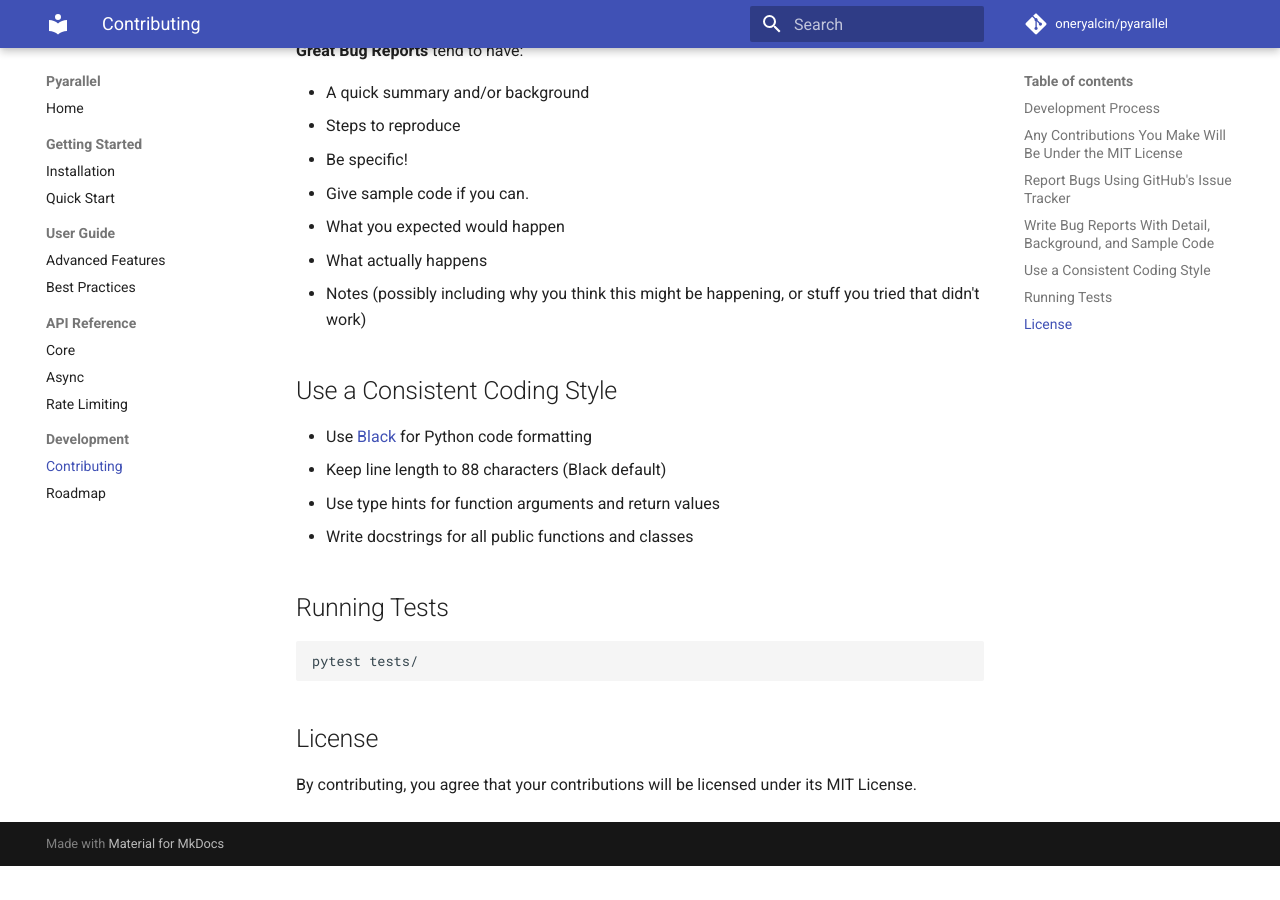
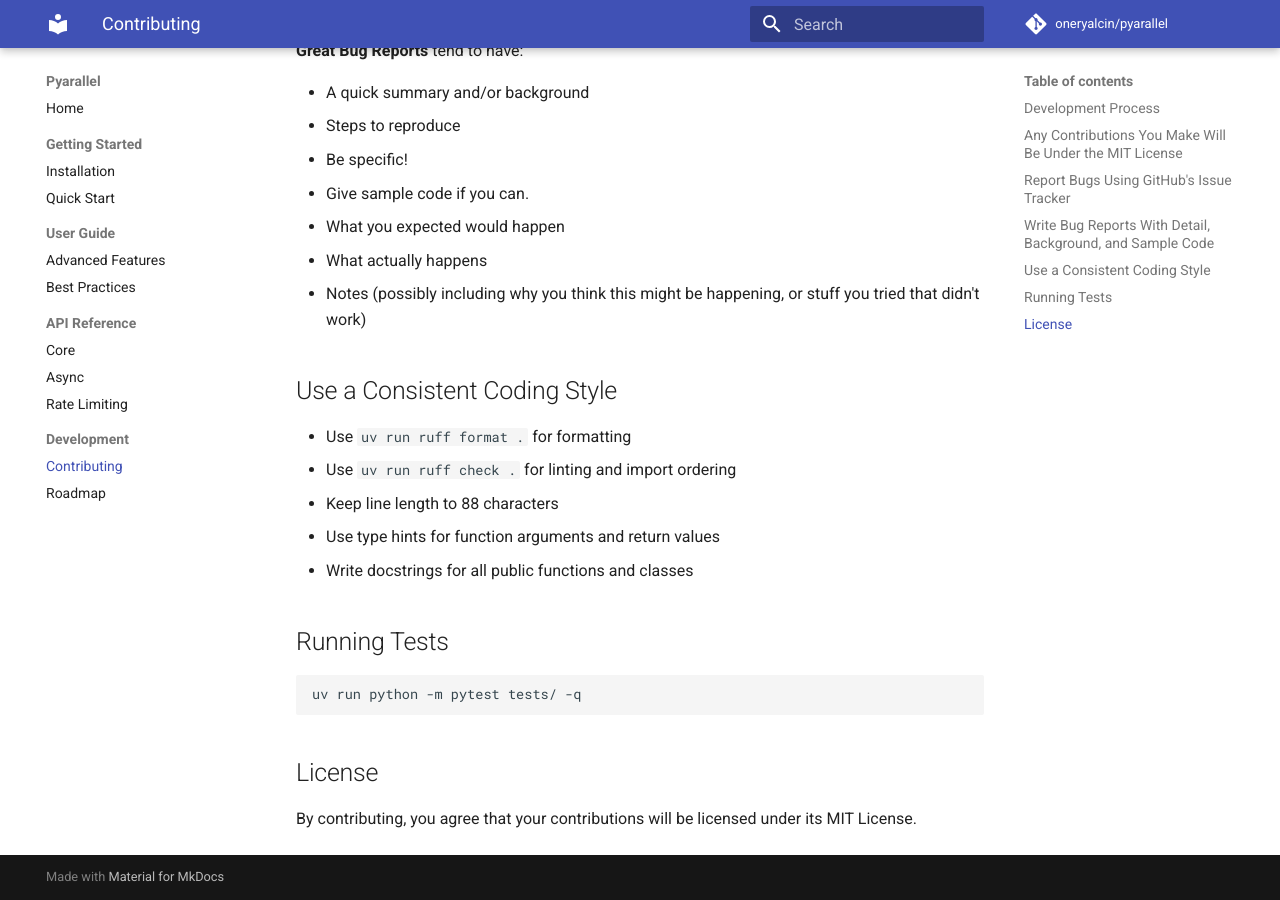
Before and after one commit to oneryalcin/pyarallel, an MkDocs documentation site: the page built from docs/development/CONTRIBUTING.md, in a window 1280 px wide and 900 px high, scrolled down 1070 px. Built offline with MkDocs 1.6.1 and Material for MkDocs 9.7.7, drawn with Linux system fonts in a browser that asks for light colours; comment, search, counter and statistics services are not loaded; before the commit the page ends 1936 px from its top, so only the background shows below that.

Commit message:
Align contributing docs with ruff tooling

````diff
--- a/docs/development/CONTRIBUTING.md
+++ b/docs/development/CONTRIBUTING.md
@@ -40,15 +40,16 @@ We use GitHub issues to track public bugs. Report a bug by [opening a new issue]
 
 ## Use a Consistent Coding Style
 
-* Use [Black](https://github.com/psf/black) for Python code formatting
-* Keep line length to 88 characters (Black default)
+* Use `uv run ruff format .` for formatting
+* Use `uv run ruff check .` for linting and import ordering
+* Keep line length to 88 characters
 * Use type hints for function arguments and return values
 * Write docstrings for all public functions and classes
 
 ## Running Tests
 
 ```bash
-pytest tests/
+uv run python -m pytest tests/ -q
 ```
 
 ## License
````
Also changed, not shown: CONTRIBUTING.md (+4 -3 lines).
